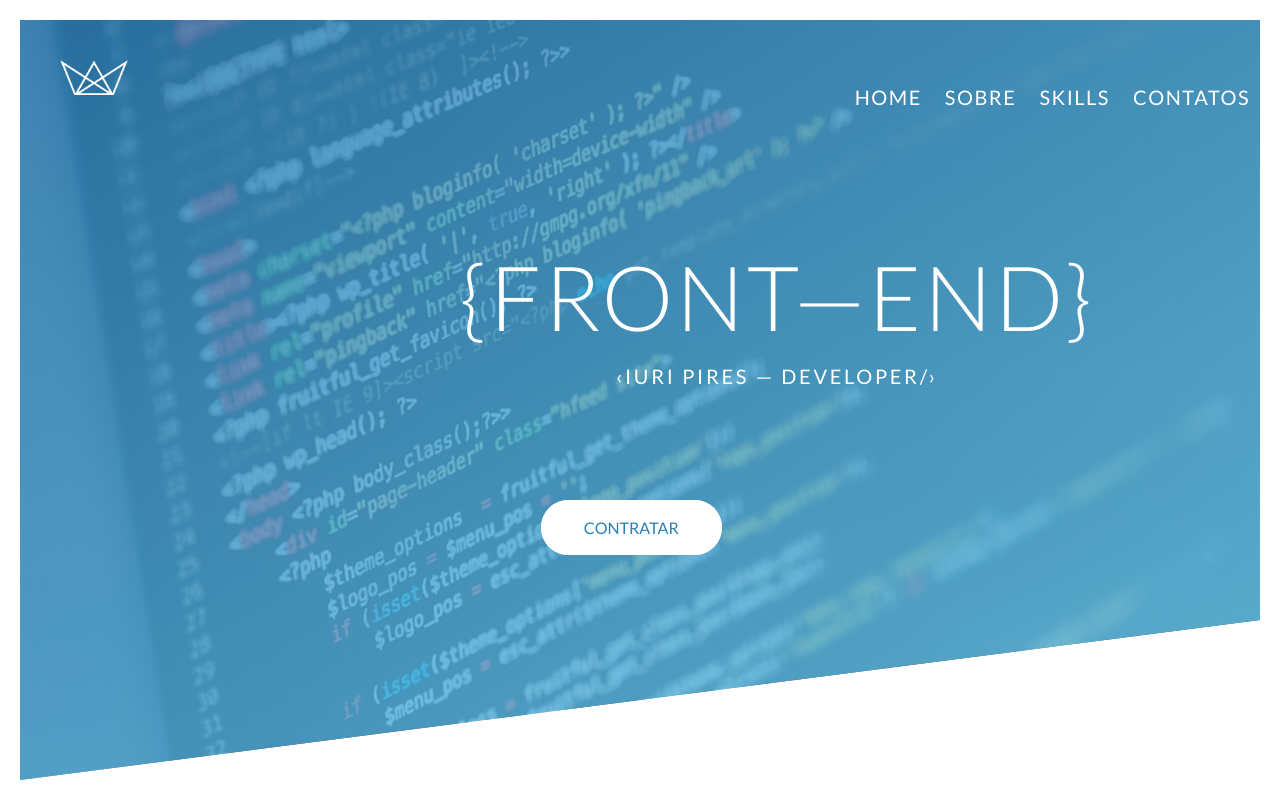
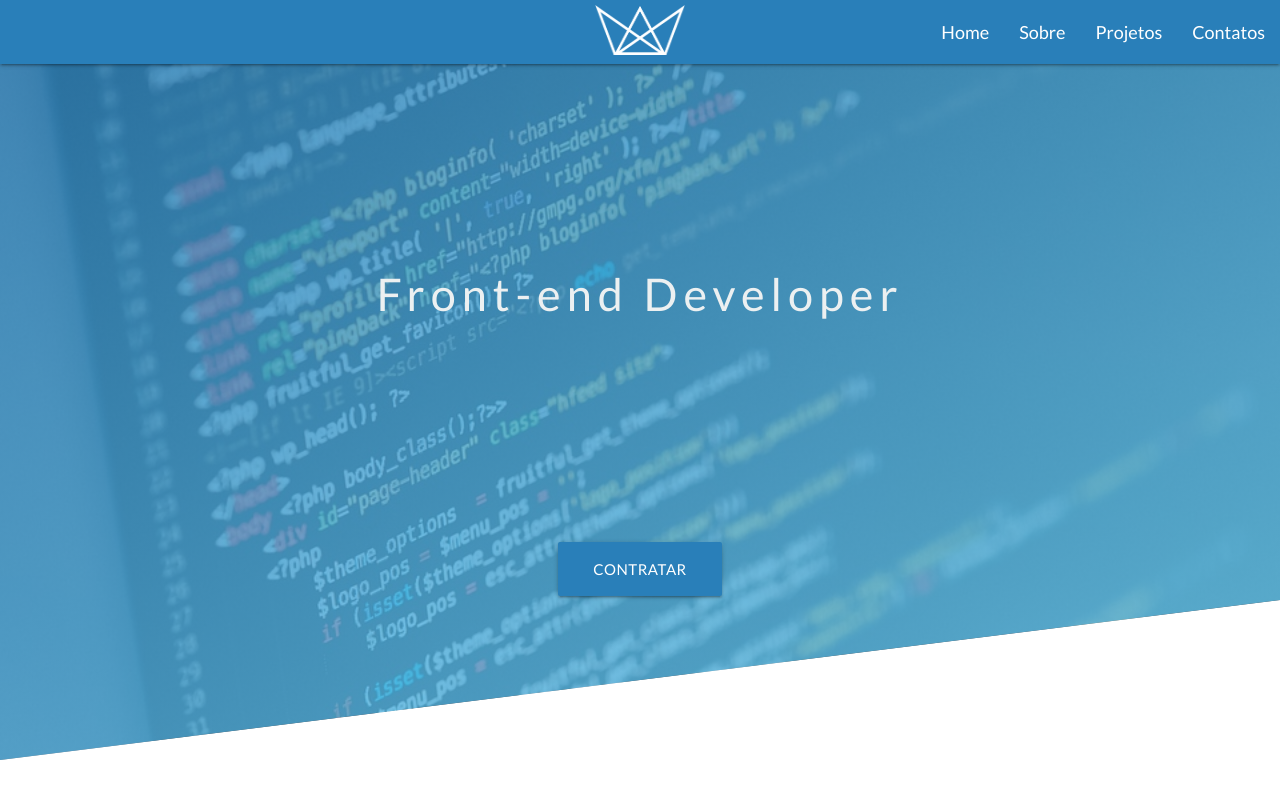
Before and after one commit to IuriPires/Site-pessoal-PROJETO-, a plain HTML site: page index.html in a window 1280 px wide. Drawn offline with nearby package versions, Linux system fonts and the light colour scheme.

Commit message:
Add files via upload

```diff
--- a/css/style.css
+++ b/css/style.css
@@ -7,109 +7,66 @@
 
 body {
     font-family: 'Lato', sans-serif;
-    font-size: 16px;
+    font-size: 1em;
     font-weight: 400;
     line-height: 1.7;
     color: #777;
-    padding: 20px;
+    /* padding: 20px; */
+    display: flex;
+    width: 100%;
+    flex-direction: column;
 }
 
 .header {
     background-image: linear-gradient(to right bottom,#297fb9cc,#6dd4facc),url(../images/hero.jpg);
     background-size: cover;
     height: 95vh;
+    width: 100%;
+    display: flex;
     position: relative;
     clip-path: polygon(0 0, 100% 0, 100% 75vh, 0 100%) /*Corte do header*/
 }
 
+.nav-wrapper {
+    background-color: #297fb9;
+
+}
+
+.nav-wrapper a {
+    font-size: 18px;
+}
+.brand-logo img {
+    margin-top: 5px;
+}
 .logo-box {
     position: absolute;
     top: 40px;
     left: 40px;
 }
 
-.logo{
-    height: 35px;
+.logo{height: 35px;}
 
+.box-text {
+    width: 100%;
+    height: auto;
+    margin-top: 20%;
+    position: absolute;
 }
 
-.text-box {
-    position: absolute;
-    top: 25vh;
-    left: 55vh;
+.box-text p{
+    font-size: 3em;
+    text-align: center;
+    color: #ecf0f1;
+    letter-spacing: 6;
+}
+.btn-box {
+    display: flex;
+    flex-direction: row;
+    width: 100%;
+    height: auto;
+    align-content: center;
+    justify-content: center;
+    margin-top: -17%;
 }
 
-.text-box h1 {
-    color: white;
-    font-size: 90px;
-    letter-spacing: 2.7;
-    font-weight: 300;
-}
-
-.text-box h1 p {
-    font-size: 20px;
-    letter-spacing: 2.7;
-    font-weight: 400;
-    font-family: 'Lato';
-    text-align: center;
-    line-height: 0.3;
-}
-
-
-.menu-box{
-    float: right;
-    list-style: none;
-    margin-top: 60px;
-
-}
-
-.menu-box li{
-    display: inline;
-    padding: 10px;
-    letter-spacing: 1.5;
-    text-align: center;
-}
-
-.menu-box li a:link, .menu-box li a:visited {
-    color: white;
-    text-decoration: none;
-    text-transform: uppercase;
-    font-size: 20px;
-    border-bottom: 2px solid transparent;
-    transition: border-bottom.2s;
-    padding: 8px 0;
-}
-
-.menu-box li a:hover, .menu-box li a:active {
-    border-bottom: 2px solid #6dd4fa;
-
-}
-
-.btn-box {
-  position: absolute;
-  margin: 0 auto;
-  margin-left: 42%;
-  top: 65%;
-
-
-}
-
-.btn-box a {
-    padding: 15px 40px;
-    border: 3px solid white;
-    color: #297fb9;
-    background-color: white;
-    border-radius: 300px;
-    text-decoration: none;
-    transition: .3s;
-}
-
-.btn-box a:hover {
-    color: white;
-    background-color: #297fb9;
-    border-radius: 50px;
-    border-bottom: 4px solid rgba(22, 26, 26, 0.219);
-    box-shadow: 0 3px 25px #BBB;
-    font-weight: 300;
-    text-transform: bold;
-}
+.waves-effect  {background-color: #297fb9;}
--- a/index.html
+++ b/index.html
@@ -3,6 +3,14 @@
     <head>
         <meta charset="UTF-8">
         <link href="https://fonts.googleapis.com/css?family=Lato:300,400,400i,700" rel="stylesheet">
+        <!--Let browser know website is optimized for mobile-->
+        <meta name="viewport" content="width=device-width, initial-scale=1.0"/>
+        <!-- Compiled and minified CSS -->
+        <script src="https://code.jquery.com/jquery-3.3.1.min.js"
+         integrity="sha256-FgpCb/KJQlLNfOu91ta32o/NMZxltwRo8QtmkMRdAu8="
+         crossorigin="anonymous"
+         ></script>
+        <link rel="stylesheet" href="https://cdnjs.cloudflare.com/ajax/libs/materialize/1.0.0-rc.2/css/materialize.min.css">
         <link rel="stylesheet" type="text/css" href="css/style.css">
         <link rel="icon" href="images/logo-blue.png">
 
@@ -10,22 +18,38 @@
 
     <body>
         <header class="header">
-            <div class="logo-box"><img src="images/logo-white.png" alt="Logo" class="logo"></div>
-            <div class="text-box"><h1>{FRONT&mdash;END}<br><p>&lsaquo;IURI PIRES &mdash; DEVELOPER/&rsaquo;</p></h1></div>
-
-            <div class="menu-box">
-                <ul>
-                    <li><a href="#">HOME</a></li>
-                    <li><a href="#">SOBRE</a></li>
-                    <li><a href="#">SKILLS</a></li>
-                    <li><a href="#">CONTATOS</a></li>
-
+            <div class="navbar-fixed">
+                 <nav>
+                <div class="nav-wrapper">
+                  <a href="#" class="brand-logo center"><img src="images/logo-white.png" width="90px" height="50px"></a>
+                  <a href="#" data-target="mobile-demo" class="sidenav-trigger"><i class="material-icons"></i></a>
+                  <ul id="nav-mobile" class="right hide-on-med-and-down">
+                    <li><a href="#">Home</a></li>
+                    <li><a href="#">Sobre</a></li>
+                    <li><a href="#">Projetos</a></li>
+                    <li><a href="#">Contatos</a></li>
+                  </ul>
+                </div>
+                <ul class="sidenav" id="menu-mobile">
+                    <li><a href="#">Sass</a></li>
+                    <li><a href="#">Components</a></li>
+                    <li><a href="#">Javascript</a></li>
+                    <li><a href="#">Mobile</a></li>
                 </ul>
-
+              </nav>
             </div>
 
-            <div class="btn-box"><a href="#">CONTRATAR</a></div>
         </header>
+        <div class="box-text">
+            <p>Front-end Developer</p>
+        </div>
+        <div class="btn-box">
+            <a class="waves-effect waves-light btn-large"><i class="material-icons right"></i>Contratar</a>
+        </div>
+
+
+        <!-- Compiled and minified JavaScript and down the load time -->
+        <script src="https://cdnjs.cloudflare.com/ajax/libs/materialize/1.0.0-rc.2/js/materialize.min.js"></script>
     </body>
 
 
--- /dev/null
+++ b/scripts/materialize.js
@@ -0,0 +1,3 @@
+$(document).ready(function(){
+    $('.sidenav').sidenav();
+  });
```
